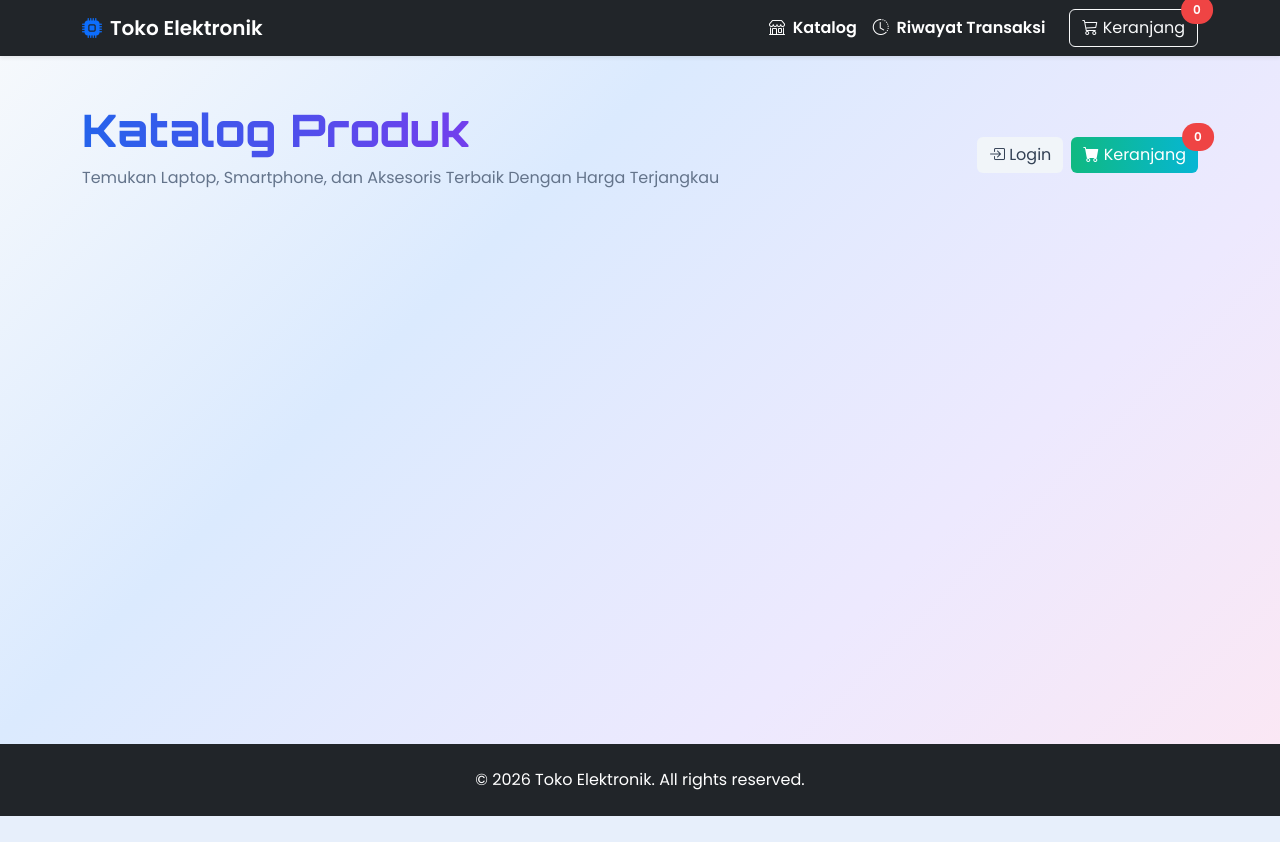
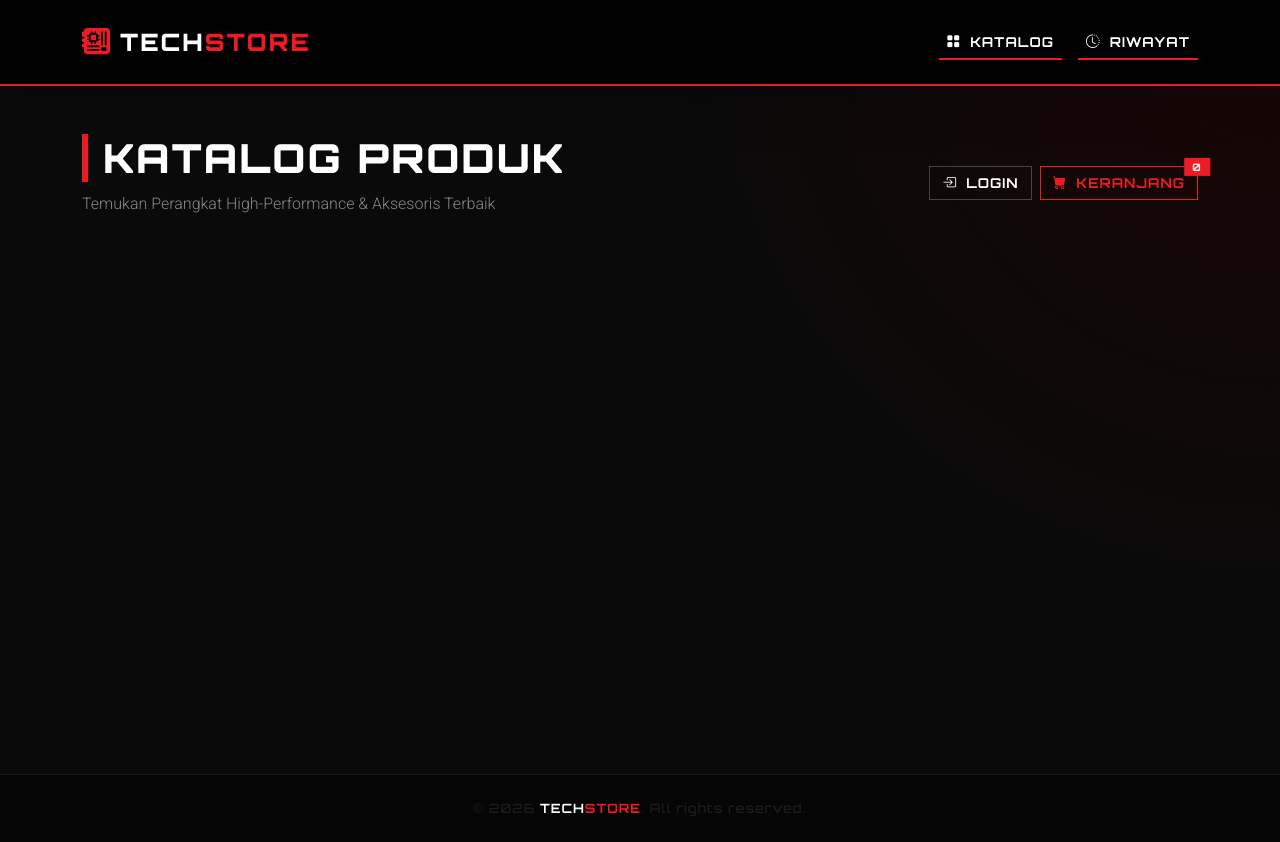
Before and after one commit to putraalrifkiiii/projectpbf, a CodeIgniter 4 app: the page made by app/Views/User/shop/index.php in a window 1280 px wide. Before the commit the page ends 816 px from the top, so only its background shows below. Run offline with PHP 8.4 and a stand-in for CodeIgniter, Linux system fonts and the light colour scheme; the template is opened without the code that fills it, so the values that code supplies are empty; some libraries are stand-ins or nearby versions.

Commit message:
fixed style

````diff
--- a/app/Views/User/shop/index.php
+++ b/app/Views/User/shop/index.php
@@ -1,3 +1,4 @@
+```html
 <?= $this->extend('layout') ?>
 
 <?php
@@ -9,165 +10,188 @@
 <?= $this->section('content') ?>
 
 <style>
-@import url('https://fonts.googleapis.com/css2?family=Orbitron:wght@400;600;700;800&family=Poppins:wght@300;400;500;600&display=swap');
+@import url('https://fonts.googleapis.com/css2?family=Orbitron:wght@500;700;900&family=Roboto:wght@300;400;500;700&display=swap');
 
-body{
-    background: linear-gradient(
-        135deg,
-        #f8fafc 0%,
-        #dbeafe 35%,
-        #ede9fe 70%,
-        #fce7f3 100%
-    );
-    font-family:'Poppins',sans-serif;
-    min-height:100vh;
+body {
+    background-color: #0a0a0a;
+    background-image: radial-gradient(circle at top right, #1a0505 0%, #0a0a0a 40%);
+    color: #ffffff;
+    font-family: 'Roboto', sans-serif;
+    min-height: 100vh;
 }
 
 /* HEADER */
-.catalog-title{
-    font-family:'Orbitron',sans-serif;
-    font-size:2.8rem;
-    font-weight:800;
-    background:linear-gradient(
-        90deg,
-        #2563eb,
-        #7c3aed,
-        #ec4899
-    );
-    -webkit-background-clip:text;
-    -webkit-text-fill-color:transparent;
+.catalog-title {
+    font-family: 'Orbitron', sans-serif;
+    font-size: 2.5rem;
+    font-weight: 900;
+    color: #ffffff;
+    text-transform: uppercase;
+    letter-spacing: 2px;
+    border-left: 6px solid #ed1c24;
+    /* Red Accent */
+    padding-left: 15px;
+    margin-bottom: 10px;
 }
 
-.catalog-subtitle{
-    color:#64748b;
-    font-size:1rem;
+.catalog-subtitle {
+    color: #888888;
+    font-size: 1rem;
+    font-weight: 300;
 }
 
 /* CARD */
-.card{
-    border:none;
-    border-radius:24px;
-    overflow:hidden;
-    background:rgba(255,255,255,.75);
-    backdrop-filter:blur(15px);
-    transition:.3s ease;
-
-    box-shadow:
-        0 10px 25px rgba(0,0,0,.08);
+.card {
+    background-color: #111111;
+    border: 1px solid #222222;
+    border-radius: 0;
+    /* Sharp corners */
+    transition: all 0.3s ease;
 }
 
-.card:hover{
-    transform:
-        translateY(-8px)
-        scale(1.02);
-
-    box-shadow:
-        0 20px 35px rgba(37,99,235,.15);
+.card:hover {
+    transform: translateY(-5px);
+    border-color: #ed1c24;
+    box-shadow: 0 10px 25px rgba(237, 28, 36, 0.15);
 }
 
-.card-img-top{
-    background:white;
-    height:220px !important;
-    object-fit:contain !important;
-    padding:15px;
+.card-img-top {
+    background: #ffffff;
+    height: 220px !important;
+    object-fit: contain !important;
+    padding: 20px;
+    border-bottom: 1px solid #222222;
 }
 
-.card-title{
-    color:#111827;
-    font-weight:700;
+.card-title {
+    color: #ffffff;
+    font-weight: 700;
+    font-size: 1.1rem;
+    letter-spacing: 0.5px;
 }
 
-.card-subtitle{
-    font-size:1.2rem;
-    font-weight:700;
-
-    background:linear-gradient(
-        90deg,
-        #ef4444,
-        #f97316
-    );
-
-    -webkit-background-clip:text;
-    -webkit-text-fill-color:transparent;
+.card-subtitle {
+    font-size: 1.3rem;
+    font-family: 'Orbitron', sans-serif;
+    font-weight: 700;
+    color: #ed1c24;
+    margin-top: 10px;
 }
 
 /* BADGE */
-.badge{
-    border:none !important;
-    border-radius:50px;
-    padding:8px 12px;
-
-    background:linear-gradient(
-        90deg,
-        #3b82f6,
-        #8b5cf6
-    ) !important;
-
-    color:white !important;
+.badge-category {
+    background-color: #1a1a1a;
+    border: 1px solid #333333;
+    color: #aaaaaa;
+    border-radius: 0;
+    padding: 6px 12px;
+    font-size: 0.75rem;
+    text-transform: uppercase;
+    letter-spacing: 1px;
 }
 
-/* BUTTON */
-.btn-outline-secondary{
-    border:none;
-    background:#f1f5f9;
-    color:#334155;
+/* BUTTONS */
+.btn {
+    border-radius: 0;
+    /* Sharp edges */
+    text-transform: uppercase;
+    font-family: 'Orbitron', sans-serif;
+    font-weight: 700;
+    font-size: 0.85rem;
+    letter-spacing: 1px;
+    transition: all 0.3s ease;
 }
 
-.btn-outline-secondary:hover{
-    background:#3b82f6;
-    color:white;
+.btn-primary {
+    background-color: #ed1c24;
+    border: 1px solid #ed1c24;
+    color: #ffffff;
 }
 
-.btn-primary{
-    border:none;
-    background:linear-gradient(
-        90deg,
-        #2563eb,
-        #7c3aed
-    );
+.btn-primary:hover {
+    background-color: #c81018;
+    border-color: #c81018;
+    box-shadow: 0 0 15px rgba(237, 28, 36, 0.4);
+    color: #ffffff;
 }
 
-.btn-primary:hover{
-    transform:scale(1.03);
+.btn-outline-secondary {
+    border: 1px solid #444444;
+    color: #ffffff;
+    background: transparent;
 }
 
-.btn-outline-primary{
-    border:none;
-    background:linear-gradient(
-        90deg,
-        #10b981,
-        #06b6d4
-    );
-    color:white;
+.btn-outline-secondary:hover {
+    background: #2a2a2a;
+    border-color: #666666;
+    color: #ffffff;
 }
 
-.btn-outline-primary:hover{
-    color:white;
+.btn-outline-primary {
+    border: 1px solid #ed1c24;
+    color: #ed1c24;
+    background: transparent;
 }
 
-.dropdown-menu{
-    border:none;
-    border-radius:16px;
-    box-shadow:
-        0 15px 35px rgba(0,0,0,.12);
+.btn-outline-primary:hover {
+    background: #ed1c24;
+    color: #ffffff;
 }
 
-.alert-success{
-    border:none;
-    background:#dcfce7;
+/* DROPDOWN NAV */
+.dropdown-menu {
+    background-color: #111111;
+    border: 1px solid #333333;
+    border-radius: 0;
+    box-shadow: 0 10px 30px rgba(0, 0, 0, 0.5);
 }
 
-.alert-danger{
-    border:none;
-    background:#fee2e2;
+.dropdown-item {
+    color: #cccccc;
+    font-weight: 400;
 }
 
-.badge.rounded-pill{
-    background:#ef4444 !important;
+.dropdown-item:hover {
+    background-color: #ed1c24;
+    color: #ffffff;
 }
 
-.stock-text{
-    color:#64748b;
+.dropdown-divider {
+    border-top-color: #333333;
+}
+
+/* ALERTS */
+.alert {
+    border-radius: 0;
+    border: none;
+    border-left: 4px solid;
+    font-weight: 500;
+}
+
+.alert-success {
+    background-color: #102a16;
+    color: #4ade80;
+    border-left-color: #4ade80;
+}
+
+.alert-danger {
+    background-color: #2a1010;
+    color: #f87171;
+    border-left-color: #ed1c24;
+}
+
+/* UTILS */
+.badge.rounded-pill {
+    background: #ed1c24 !important;
+    border-radius: 0 !important;
+    /* Force sharp corner for pill */
+    padding: 4px 8px;
+}
+
+.stock-text {
+    color: #666666;
+    font-size: 0.9rem;
+    font-weight: 500;
 }
 </style>
 
@@ -181,7 +205,7 @@
             </h2>
 
             <p class="catalog-subtitle">
-                Temukan Laptop, Smartphone, dan Aksesoris Terbaik Dengan Harga Terjangkau
+                Temukan Perangkat High-Performance & Aksesoris Terbaik
             </p>
         </div>
 
@@ -190,40 +214,40 @@
             <?php if (logged_in()): ?>
 
             <div class="dropdown">
-                <button class="btn btn-light border dropdown-toggle d-flex align-items-center gap-2"
-                    type="button"
+                <button class="btn btn-outline-secondary dropdown-toggle d-flex align-items-center gap-2" type="button"
                     data-bs-toggle="dropdown">
 
                     <i class="bi bi-person-circle"></i>
 
-                    <span class="d-none d-sm-inline">
+                    <span class="d-none d-sm-inline text-capitalize">
                         <?= esc(user()->username) ?>
                     </span>
 
                 </button>
 
-                <ul class="dropdown-menu dropdown-menu-end">
+                <ul class="dropdown-menu dropdown-menu-end mt-2">
 
                     <li>
-                        <a class="dropdown-item" href="<?= base_url('profil') ?>">
+                        <a class="dropdown-item py-2" href="<?= base_url('profil') ?>">
                             <i class="bi bi-person me-2"></i>
                             Profil Saya
                         </a>
                     </li>
 
                     <li>
-                        <a class="dropdown-item" href="<?= base_url('riwayat') ?>">
+                        <a class="dropdown-item py-2" href="<?= base_url('riwayat') ?>">
                             <i class="bi bi-clock-history me-2"></i>
                             Riwayat Belanja
                         </a>
                     </li>
 
-                    <li><hr class="dropdown-divider"></li>
+                    <li>
+                        <hr class="dropdown-divider">
+                    </li>
 
                     <li>
-                        <a class="dropdown-item text-danger"
-                            href="<?= base_url('logout') ?>">
-                            <i class="bi bi-box-arrow-right me-2"></i>
+                        <a class="dropdown-item py-2 text-danger" href="<?= base_url('logout') ?>">
+                            <i class="bi bi-power me-2"></i>
                             Logout
                         </a>
                     </li>
@@ -233,22 +257,18 @@
 
             <?php else: ?>
 
-            <a href="<?= base_url('login') ?>"
-                class="btn btn-outline-secondary">
-
-                <i class="bi bi-box-arrow-in-right"></i>
+            <a href="<?= base_url('login') ?>" class="btn btn-outline-secondary">
+                <i class="bi bi-box-arrow-in-right me-1"></i>
                 Login
-
             </a>
 
             <?php endif; ?>
 
-            <a href="<?= base_url('cart') ?>"
-                class="btn btn-outline-primary position-relative">
+            <a href="<?= base_url('cart') ?>" class="btn btn-outline-primary position-relative">
 
                 <i class="bi bi-cart-fill"></i>
 
-                <span class="d-none d-sm-inline">
+                <span class="d-none d-sm-inline ms-1">
                     Keranjang
                 </span>
 
@@ -265,20 +285,16 @@
     </div>
 
     <?php if (session()->getFlashdata('success')): ?>
-    <div class="alert alert-success alert-dismissible fade show">
-        <?= session()->getFlashdata('success') ?>
-        <button type="button"
-            class="btn-close"
-            data-bs-dismiss="alert"></button>
+    <div class="alert alert-success alert-dismissible fade show shadow-sm">
+        <i class="bi bi-check-circle-fill me-2"></i> <?= session()->getFlashdata('success') ?>
+        <button type="button" class="btn-close btn-close-white" data-bs-dismiss="alert"></button>
     </div>
     <?php endif; ?>
 
     <?php if (session()->getFlashdata('error')): ?>
-    <div class="alert alert-danger alert-dismissible fade show">
-        <?= session()->getFlashdata('error') ?>
-        <button type="button"
-            class="btn-close"
-            data-bs-dismiss="alert"></button>
+    <div class="alert alert-danger alert-dismissible fade show shadow-sm">
+        <i class="bi bi-exclamation-triangle-fill me-2"></i> <?= session()->getFlashdata('error') ?>
+        <button type="button" class="btn-close btn-close-white" data-bs-dismiss="alert"></button>
     </div>
     <?php endif; ?>
 
@@ -290,17 +306,15 @@
 
             <div class="card h-100">
 
-                <img
-                    src="<?= !empty($p['gambar'])
+                <img src="<?= !empty($p['gambar'])
                         ? base_url('uploads/produk/' . $p['gambar'])
-                        : base_url('assets/images/placeholder.jpg') ?>"
-                    class="card-img-top"
+                        : base_url('assets/images/image.png') ?>" class="card-img-top"
                     alt="<?= esc($p['nama_produk']) ?>">
 
                 <div class="card-body d-flex flex-column">
 
                     <div class="mb-3">
-                        <span class="badge">
+                        <span class="badge badge-category">
                             <?= esc($p['nama_kategori']) ?>
                         </span>
                     </div>
@@ -314,13 +328,13 @@
                     </h6>
 
                     <p class="stock-text mb-4">
-                        Stok :
+                        <i class="bi bi-box-seam me-1"></i> Stok :
                         <?php if ($p['stok'] > 0): ?>
-                            <?= $p['stok'] ?>
+                        <span class="text-white"><?= $p['stok'] ?> Unit</span>
                         <?php else: ?>
-                            <span class="text-danger fw-bold">
-                                Habis
-                            </span>
+                        <span class="text-danger fw-bold">
+                            HABIS
+                        </span>
                         <?php endif; ?>
                     </p>
 
@@ -333,32 +347,17 @@
 
                         <?php if ($p['stok'] > 0): ?>
 
-                        <form action="<?= base_url('cart/add') ?>"
-                            method="POST"
-                            class="w-50">
-
-                            <input type="hidden"
-                                name="id_produk"
-                                value="<?= $p['id_produk'] ?>">
-
-                            <input type="hidden"
-                                name="qty"
-                                value="1">
-
-                            <button type="submit"
-                                class="btn btn-primary w-100">
-
-                                <i class="bi bi-bag-fill me-1"></i>
+                        <form action="<?= base_url('cart/add') ?>" method="POST" class="w-50">
+                            <input type="hidden" name="id_produk" value="<?= $p['id_produk'] ?>">
+                            <input type="hidden" name="qty" value="1">
+                            <button type="submit" class="btn btn-primary w-100">
                                 Beli
-
                             </button>
-
                         </form>
 
                         <?php else: ?>
 
-                        <button class="btn btn-secondary w-50"
-                            disabled>
+                        <button class="btn btn-outline-secondary w-50" disabled>
                             Habis
                         </button>
 
--- a/app/Views/layout.php
+++ b/app/Views/layout.php
@@ -7,22 +7,107 @@
     <title><?= $title ?? 'Toko Elektronik' ?></title>
 
     <link rel="stylesheet" href="<?= base_url('assets/bootstrap/css/bootstrap.min.css') ?>">
-
     <link rel="stylesheet" href="https://cdn.jsdelivr.net/npm/bootstrap-icons@1.11.1/font/bootstrap-icons.css">
+    <link
+        href="https://fonts.googleapis.com/css2?family=Orbitron:wght@500;700;900&family=Roboto:wght@300;400;500;700&display=swap"
+        rel="stylesheet">
 
     <style>
+    /* GLOBAL STYLES */
     body {
-        background-color: #f8f9fa;
+        background-color: #0a0a0a;
+        color: #ffffff;
+        font-family: 'Roboto', sans-serif;
+    }
+
+    /* NAVBAR STYLES */
+    .navbar {
+        background-color: #000000 !important;
+        border-bottom: 2px solid #ed1c24;
+        /* Aksen merah ala MSI */
+        padding-top: 1rem;
+        padding-bottom: 1rem;
+    }
+
+    .navbar-brand {
+        font-family: 'Orbitron', sans-serif;
+        font-weight: 900;
+        font-size: 1.5rem;
+        letter-spacing: 2px;
+        color: #ffffff !important;
+        text-transform: uppercase;
+    }
+
+    .navbar-brand .brand-accent {
+        color: #ed1c24;
+        /* Warna merah */
+    }
+
+    .navbar-toggler {
+        border-color: #333333;
+        border-radius: 0;
+    }
+
+    .navbar-toggler-icon {
+        filter: invert(1);
+        /* Memastikan icon burger menu berwarna putih */
+    }
+
+    .nav-link {
+        color: #aaaaaa !important;
+        font-family: 'Orbitron', sans-serif;
+        font-size: 0.85rem;
+        font-weight: 700;
+        letter-spacing: 1px;
+        text-transform: uppercase;
+        transition: all 0.3s ease;
+        position: relative;
+    }
+
+    .nav-link:hover,
+    .nav-link.active {
+        color: #ffffff !important;
+    }
+
+    /* Efek garis bawah merah saat hover/aktif */
+    .nav-link::after {
+        content: '';
+        position: absolute;
+        width: 0;
+        height: 2px;
+        bottom: 0;
+        left: 0;
+        background-color: #ed1c24;
+        transition: width 0.3s ease;
+    }
+
+    .nav-link:hover::after,
+    .nav-link.active::after {
+        width: 100%;
+    }
+
+    /* FOOTER STYLES */
+    footer {
+        background-color: #050505 !important;
+        border-top: 1px solid #1a1a1a;
+        font-family: 'Orbitron', sans-serif;
+        letter-spacing: 1px;
+        font-size: 0.8rem;
+    }
+
+    footer .text-accent {
+        color: #ed1c24;
     }
     </style>
 </head>
 
 <body>
 
-    <nav class="navbar navbar-expand-lg navbar-dark bg-dark shadow-sm">
+    <nav class="navbar navbar-expand-lg sticky-top shadow-lg">
         <div class="container">
-            <a class="navbar-brand fw-bold" href="<?= base_url('/') ?>">
-                <i class="bi bi-cpu-fill text-primary me-2"></i>Toko Elektronik
+            <a class="navbar-brand d-flex align-items-center" href="<?= base_url('/') ?>">
+                <i class="bi bi-motherboard-fill me-2 brand-accent fs-3"></i>
+                <span>Tech<span class="brand-accent">Store</span></span>
             </a>
 
             <button class="navbar-toggler" type="button" data-bs-toggle="collapse" data-bs-target="#navbarNav">
@@ -30,30 +115,18 @@
             </button>
 
             <div class="collapse navbar-collapse" id="navbarNav">
-                <ul class="navbar-nav ms-auto align-items-center">
+                <ul class="navbar-nav ms-auto align-items-center gap-3">
 
                     <li class="nav-item">
-                        <a class="nav-link <?= (url_is('/')) ? 'active fw-bold' : '' ?>" href="<?= base_url('/') ?>">
-                            <i class="bi bi-shop me-1"></i> Katalog
+                        <a class="nav-link <?= (url_is('/')) ? 'active' : '' ?>" href="<?= base_url('/') ?>">
+                            <i class="bi bi-grid-fill me-1"></i> Katalog
                         </a>
                     </li>
 
                     <li class="nav-item">
-                        <a class="nav-link <?= (url_is('riwayat')) ? 'active fw-bold' : '' ?>"
+                        <a class="nav-link <?= (url_is('riwayat')) ? 'active' : '' ?>"
                             href="<?= base_url('/riwayat') ?>">
-                            <i class="bi bi-clock-history me-1"></i> Riwayat Transaksi
-                        </a>
-                    </li>
-
-                    <li class="nav-item ms-lg-3 mt-3 mt-lg-0">
-                        <a href="<?= base_url('/cart') ?>" class="btn btn-outline-light position-relative">
-                            <i class="bi bi-cart3"></i> Keranjang
-                            <?php if (session()->get('cart')): ?>
-                            <span
-                                class="position-absolute top-0 start-100 translate-middle badge rounded-pill bg-danger">
-                                <?= count(session()->get('cart')) ?>
-                            </span>
-                            <?php endif; ?>
+                            <i class="bi bi-clock-history me-1"></i> Riwayat
                         </a>
                     </li>
 
@@ -66,9 +139,12 @@
         <?= $this->renderSection('content') ?>
     </main>
 
-    <footer class="bg-dark text-white text-center py-4 mt-5">
+    <footer class="text-white text-center py-4 mt-5">
         <div class="container">
-            <p class="mb-0">&copy; <?= date('Y') ?> Toko Elektronik. All rights reserved.</p>
+            <p class="mb-0 text-muted">
+                &copy; <?= date('Y') ?> <span class="text-white fw-bold">TECH<span
+                        class="text-accent">STORE</span></span>. All rights reserved.
+            </p>
         </div>
     </footer>
 
````
Also changed, not shown: app/Database/Migrations/2026-06-22-143428_AddGambarToProduk.php (added, +29 -0 lines), public/uploads/produk/redminote10pro.png (added).
